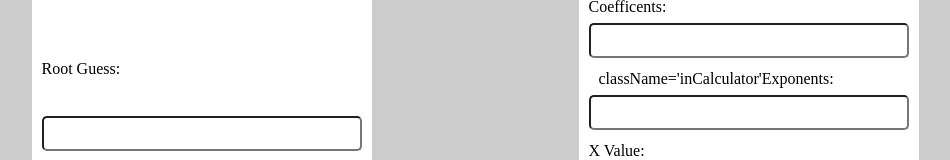
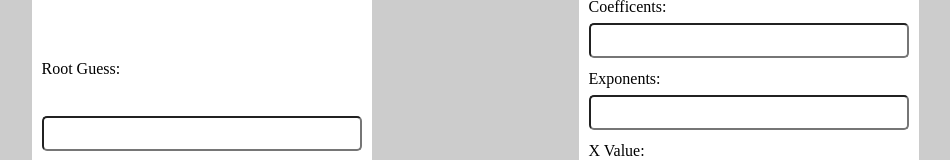
Before and after one commit to WaddlesTheWaffles/ICS4U-Assignment-4, a React (Vite) app: page / in a window 1280 px wide. Shown: the part 893-1053 px from the top of the page, without its empty margins (165-1115 px from the left). Built offline with nearby package versions, Linux system fonts and the light colour scheme.

Commit message:
fixed display error

```diff
--- a/src/components/PolynomialFunction.jsx
+++ b/src/components/PolynomialFunction.jsx
@@ -42,7 +42,7 @@ function PolynomialFunction() {
             <h1 className='inCalculator'>Polynomial Function</h1>
             <label className='inCalculator'>Coefficents:</label>
             <input required className='inCalculator' type='text' value={coefficentsAsStr} onChange={(event) => { setcoefficentAsStr(String(event.target.value)) }} />
-            <label> className='inCalculator'Exponents:</label>
+            <label className='inCalculator'> Exponents:</label>
             <input required className='inCalculator' type='text' value={exponentsAsStr} onChange={(event) => { setexponentsAsStr(String(event.target.value)) }} />
             <label className='inCalculator'>X Value:</label>
             <input required className='inCalculator' type='number' value={xValue} onChange={(event) => { setxValue(Number(event.target.value)) }} />
```
